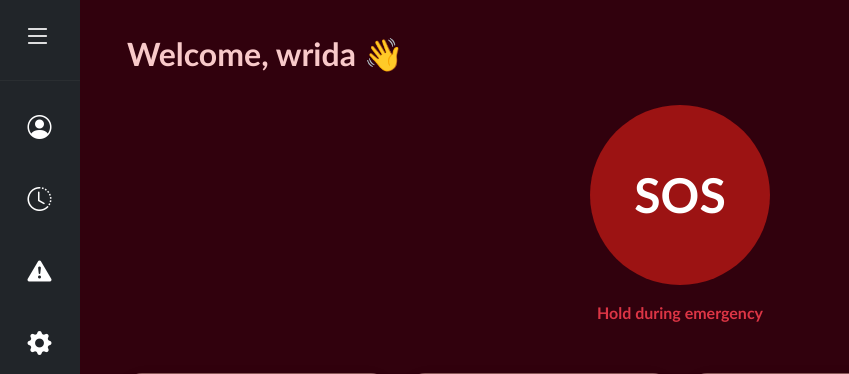
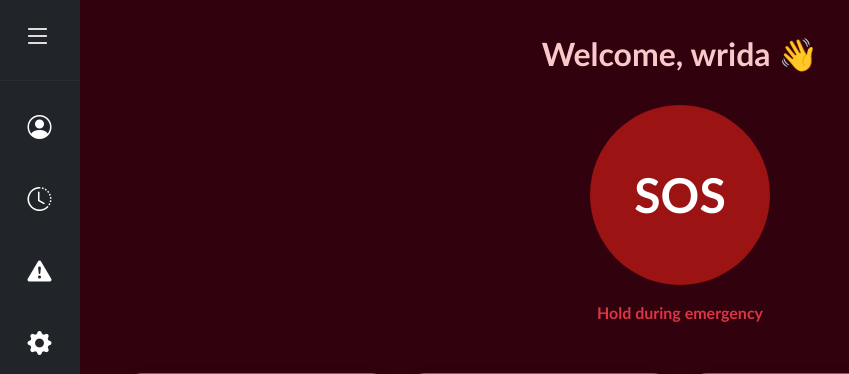
Before and after one commit to tahseensultana/safeher, a Flask app: page /dashboard in a window 1280 px wide. Shown: the top 374 px of the page, without its empty margins (0-849 px from the left). Run offline with Flask 3, Linux system fonts and the light colour scheme; a user stored in the database is signed in; data comes from the database, SQL or seed files in the repository; data that the repository does not hold is empty.

Commit message:
Adjust header alignment in dashboard template

```diff
--- a/templates/dashboard.html
+++ b/templates/dashboard.html
@@ -83,7 +83,7 @@
     <div class="container-fluid">
 
         <!-- Header -->
-        <div class="d-flex text-center justify-content-between align-items-center mb-4">
+        <div class="d-flex justify-content-center align-items-center mb-4">
 
             <div>
 
```
